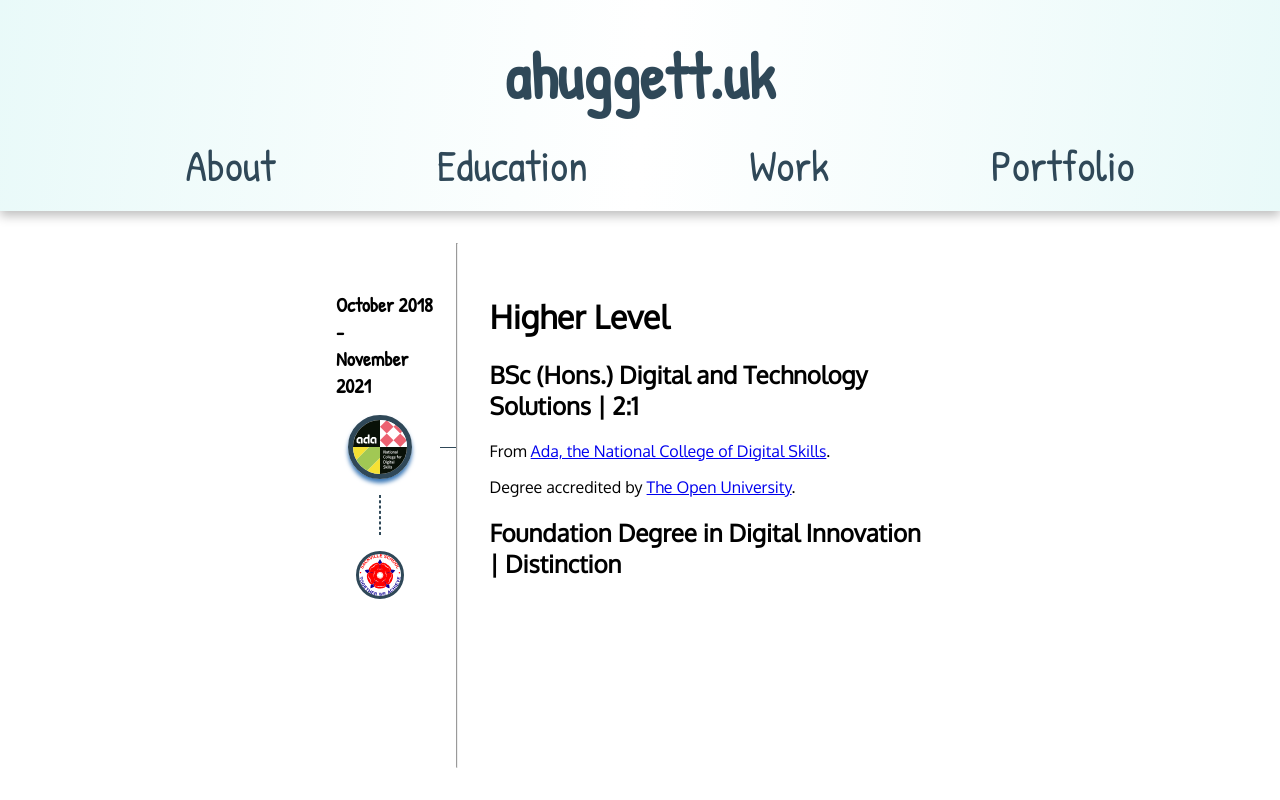
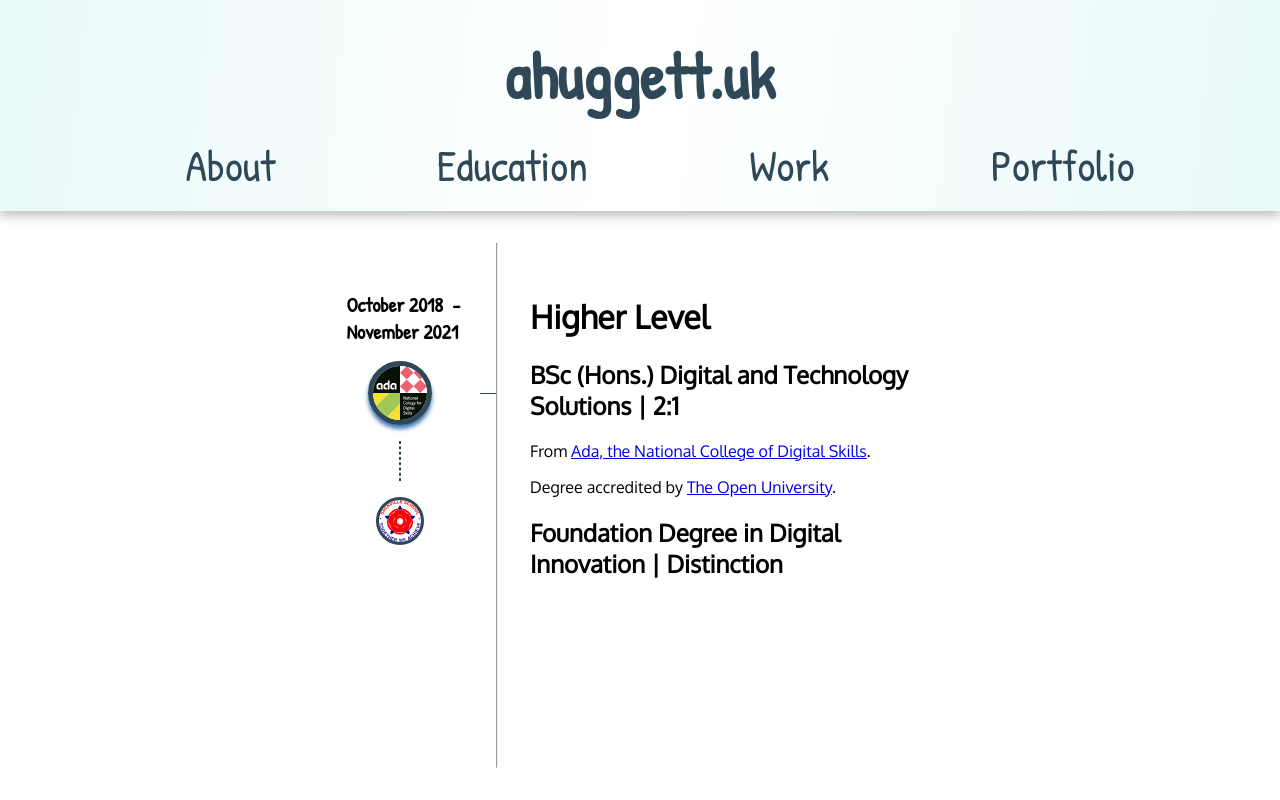
Before and after one commit to ahuggett26/website, a React (Create React App) app: page /education in a window 1280 px wide. Built offline with nearby package versions, Linux system fonts and the light colour scheme; a web font is replaced by a local one.

Commit message:
Improve timeline display & send links to new tab

```diff
--- a/src/components/common/Timeline.scss
+++ b/src/components/common/Timeline.scss
@@ -9,6 +9,7 @@
         display: flex;
         flex-direction: column;
         align-items: center;
+        flex-shrink: 0;
 
         width: 11rem;
         margin-top: 2rem;
--- a/src/components/common/Timeline.tsx
+++ b/src/components/common/Timeline.tsx
@@ -68,7 +68,8 @@ class Timeline extends Component<Props, State> {
           <ReactMarkdown
             className="markdown"
             children={this.state.instanceMd}
-            remarkPlugins={[remarkGfm]} />
+            remarkPlugins={[remarkGfm]}
+            linkTarget="_blank" />
         </div>
       </div>
     );
--- a/src/components/common/TimelineItem.scss
+++ b/src/components/common/TimelineItem.scss
@@ -19,6 +19,7 @@
         border: 3px solid theme.$CHARCOAL;
         border-radius: 50%;
         margin: auto;
+        cursor: pointer;
     }
 
     .timeline-icon-active {
@@ -27,6 +28,7 @@
         height: 4rem;
         border: 5px solid theme.$CHARCOAL;
         box-shadow: 0 4px 4px 0 theme.$STEEL_BLUE;
+        cursor: default;
     }
 
     .timeline-pointer {
```
